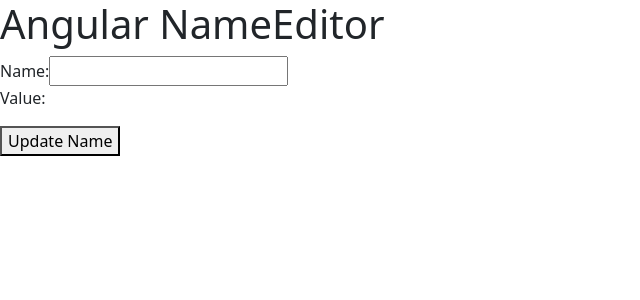
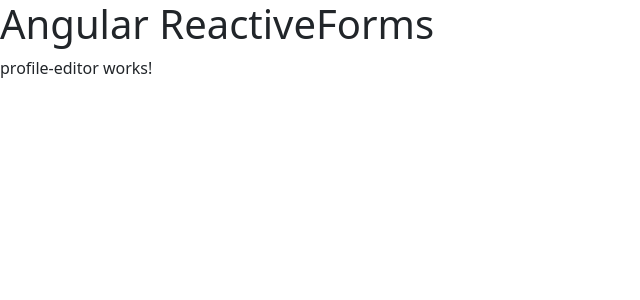
Before and after one commit to jvlcode/angular-20-course, an Angular app: page / in a window 1280 px wide. Shown: the top 300 px of the page, without its empty margins (0-640 px from the left). Built offline with nearby package versions, Linux system fonts and the light colour scheme.

Commit message:
02-Reactive-Forms: Grouping form controls
Generate a ProfileEditor component

```diff
--- /dev/null
+++ b/src/app/02-Reactive-Forms/profile-editor/profile-editor.component.html
@@ -0,0 +1 @@
+<p>profile-editor works!</p>
--- a/src/app/app.component.html
+++ b/src/app/app.component.html
@@ -1,2 +1,2 @@
-<h1>Angular NameEditor</h1>
-<app-name-editor></app-name-editor>
+<h1>Angular ReactiveForms</h1>
+<app-profile-editor></app-profile-editor>
--- a/src/app/app.component.ts
+++ b/src/app/app.component.ts
@@ -2,10 +2,11 @@
 import { RouterOutlet } from '@angular/router';
 import { PostComponent } from './01-HttpClient/post/post.component';
 import { NameEditorComponent } from './02-Reactive-Forms/name-editor/name-editor.component';
+import { ProfileEditorComponent } from './02-Reactive-Forms/profile-editor/profile-editor.component';
 
 @Component({
   selector: 'app-root',
-  imports: [RouterOutlet, NameEditorComponent],
+  imports: [RouterOutlet, NameEditorComponent, ProfileEditorComponent],
   templateUrl: './app.component.html',
   styleUrl: './app.component.css'
 })
```
Also changed, not shown: src/app/02-Reactive-Forms/profile-editor/profile-editor.component.ts (added, +11 -0 lines), src/app/02-Reactive-Forms/profile-editor/profile-editor.component.css (added), 1 other file (tests, documents, lock files or other folders).
